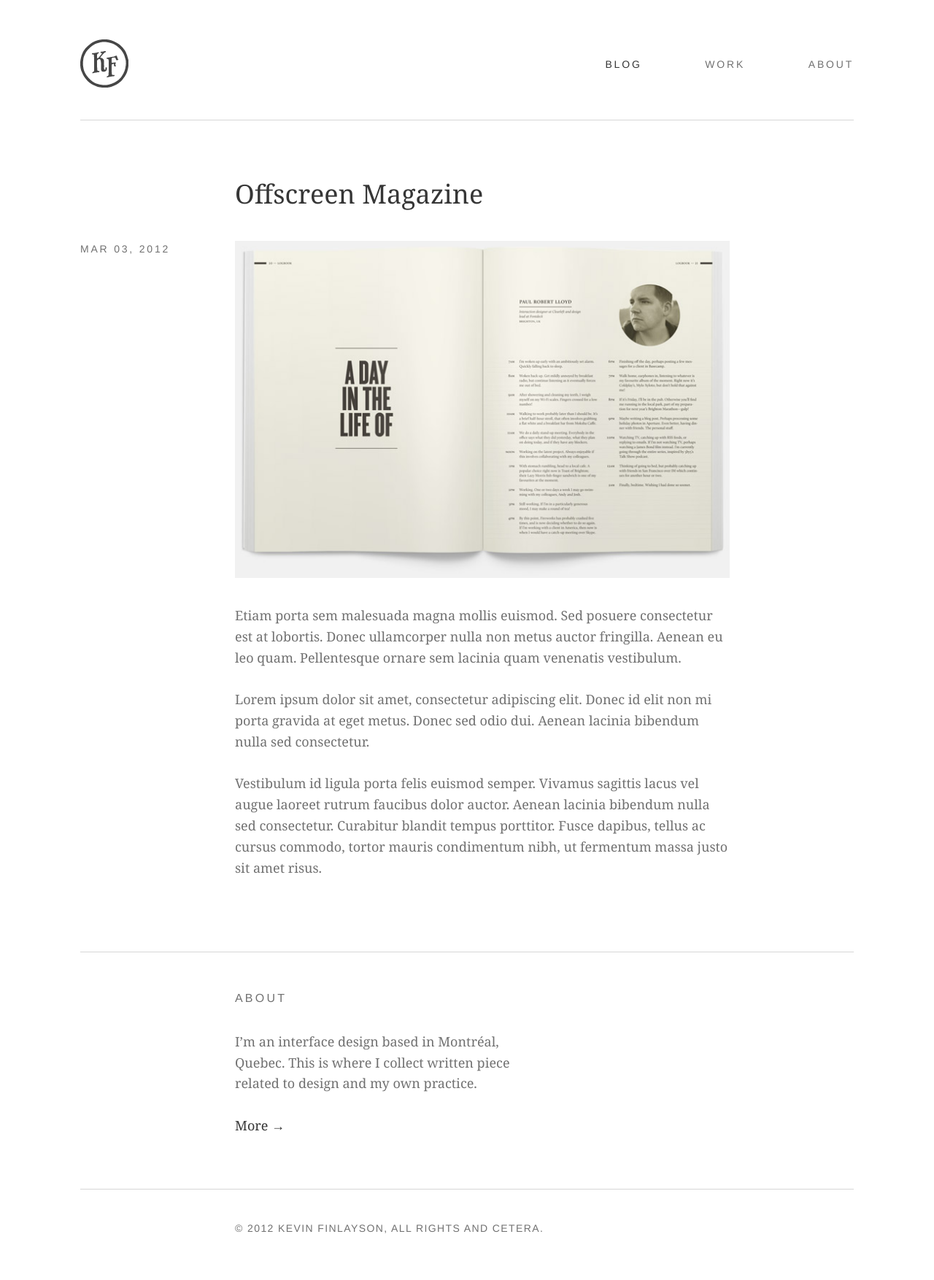
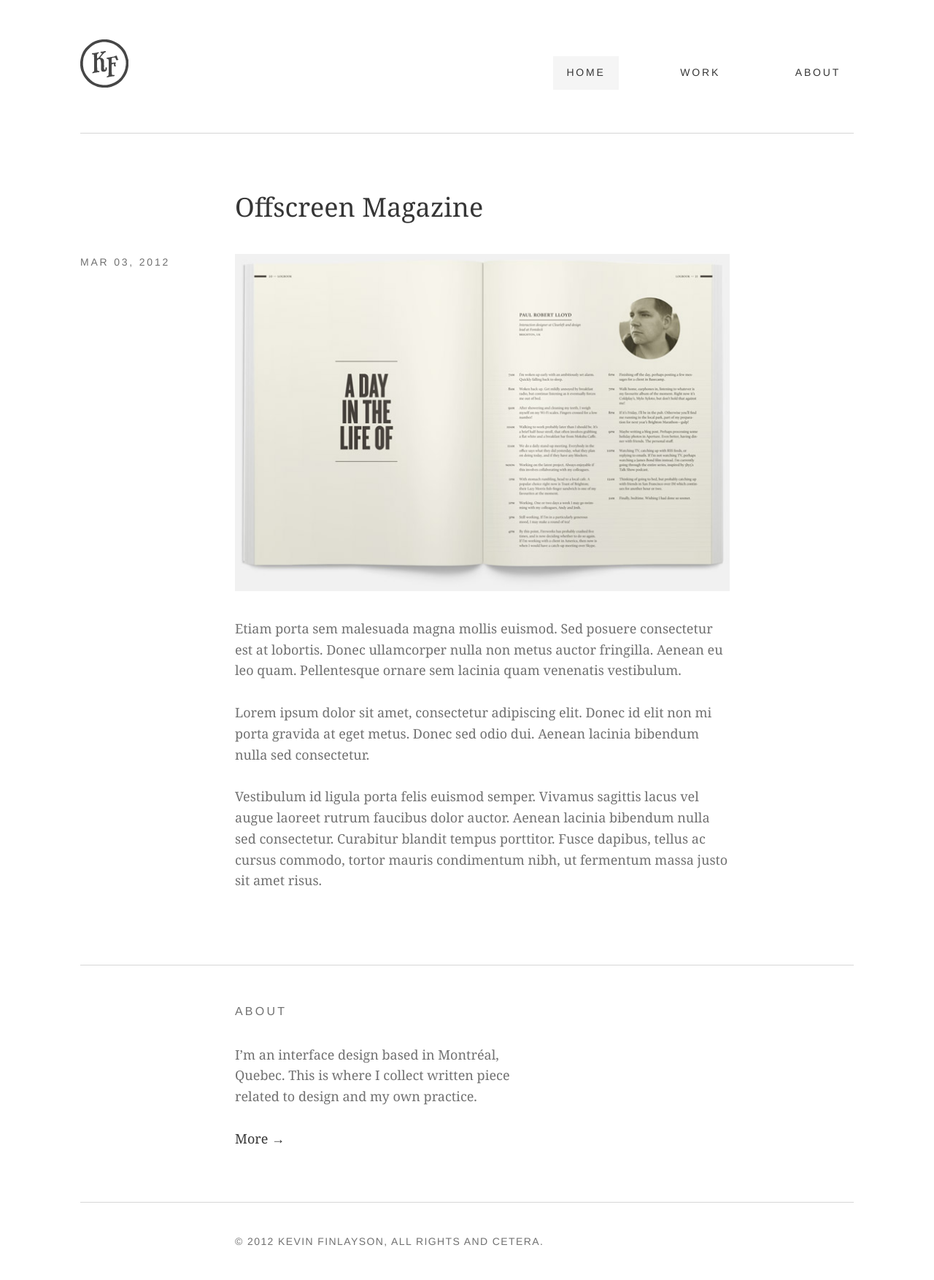
Before and after one commit to kevinfinlayson/kevinfinlayson.com, a Jekyll site: the page built from index.html, in a window 1280 px wide. Shown: the whole page at 73% size. Built offline with Jekyll 4.4.1, drawn with Linux system fonts in a browser that asks for light colours; nearby versions of some CDN libraries.

Commit message:
Navigation markup/style

```diff
--- a/_includes/header.html
+++ b/_includes/header.html
@@ -3,9 +3,11 @@
   <a href="http://kevinfinlayson.com" title="Kevin Finlayson" rel="home" class="logo"><img src="/assets/logo.png" alt="Logo" /></a>
 
   <nav role="navigation">
-   <a href="/" title="Blog" class="blog">Blog</a>
+   <a href="/" title="Home" class="home" rel="home">Home</a>
+   <!-- <a href="/articles" title="Articles" class="articles">Articles</a> -->
    <a href="http://dustandmold.net" title="Work">Work</a>
    <a href="/about.php" title="About" class="about">About</a>
+   <!-- <a href="http://twitter.com/kevinfinlayson" title="@kevinfinlayson">Twitter</a> -->
   </nav><!-- navigation -->
 
 </header><!-- end of banner -->
--- a/css/screen.css
+++ b/css/screen.css
@@ -138,17 +138,18 @@
   font-weight: 500; }
 
 nav a, nav a:visited {
-  color: #717171;
+  color: #363636;
   display: inline-block;
   line-height: 1.4;
   text-decoration: none;
-  margin: 0 0 0 80px; }
+  margin: 0 0 0 60px;
+  padding: 13px 18px; }
 
 nav > a:first-child {
   margin-left: 0; }
 
-.home nav a.blog {
-  color: #363636; }
+.home nav a.home {
+  background-color: #f5f5f5; }
 
 /*
 Articles
```
Also changed, not shown: css/screen.scss (+9 -7 lines).
